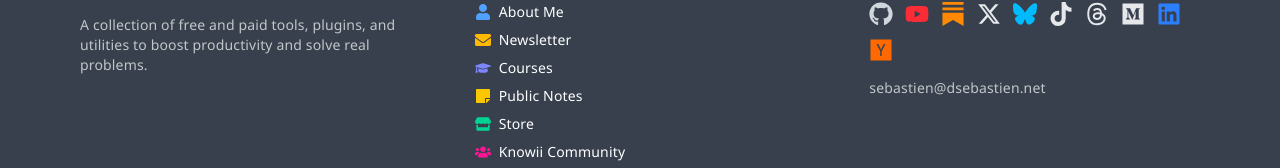
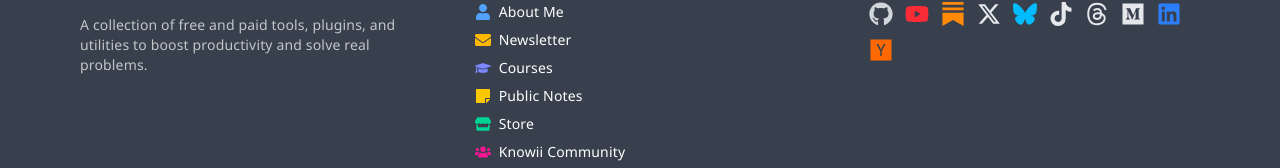
Before and after one commit to dsebastien/tools-website, a React (Vite) app: page / in a window 1280 px wide. Shown: the part 5561-5729 px from the top of the page. Built offline with nearby package versions, Linux system fonts and the light colour scheme.

Commit message:
chore(all): removed my mail

```diff
--- a/src/components/layout/footer.tsx
+++ b/src/components/layout/footer.tsx
@@ -63,14 +63,6 @@ const Footer: React.FC = () => {
                                 </a>
                             ))}
                         </div>
-                        <p className='text-primary/70 mt-4 text-sm'>
-                            <a
-                                href='mailto:sebastien@dsebastien.net'
-                                className='hover:text-secondary transition-colors'
-                            >
-                                sebastien@dsebastien.net
-                            </a>
-                        </p>
                     </div>
                 </div>
 
```
